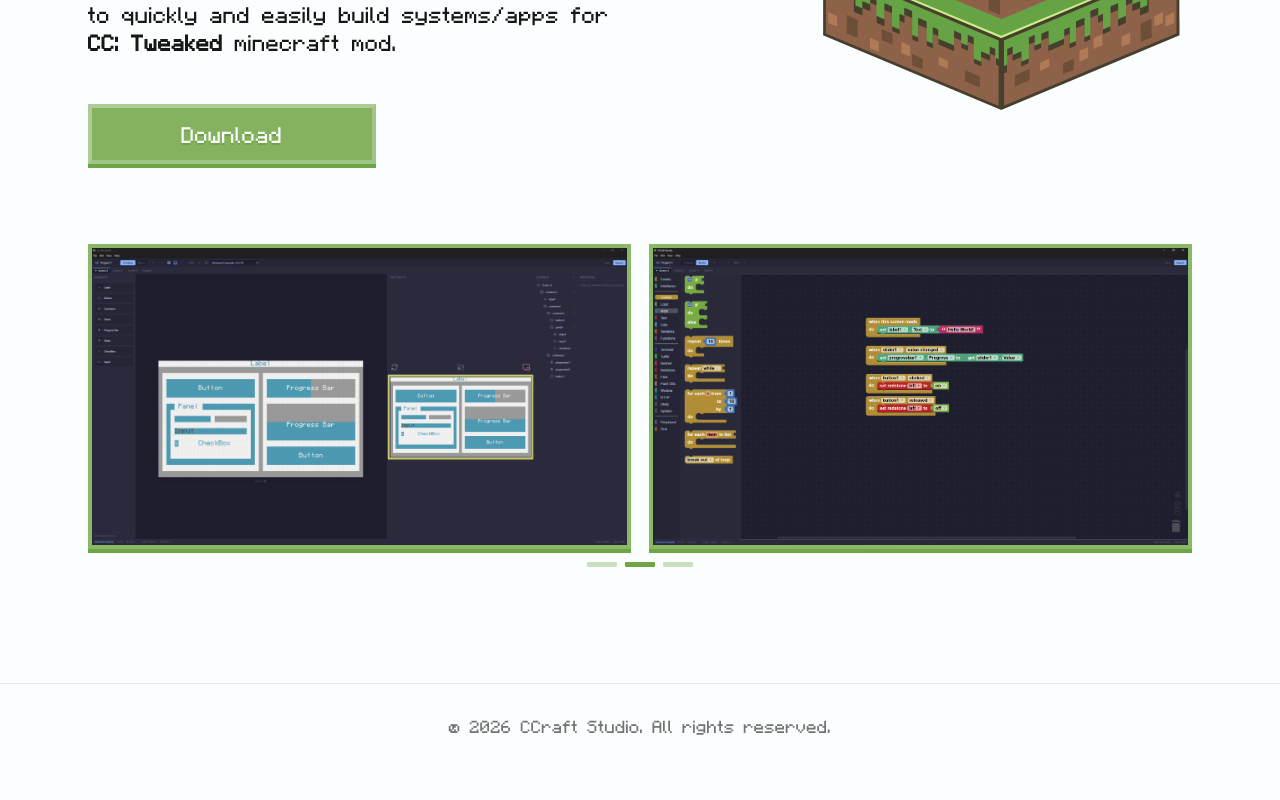
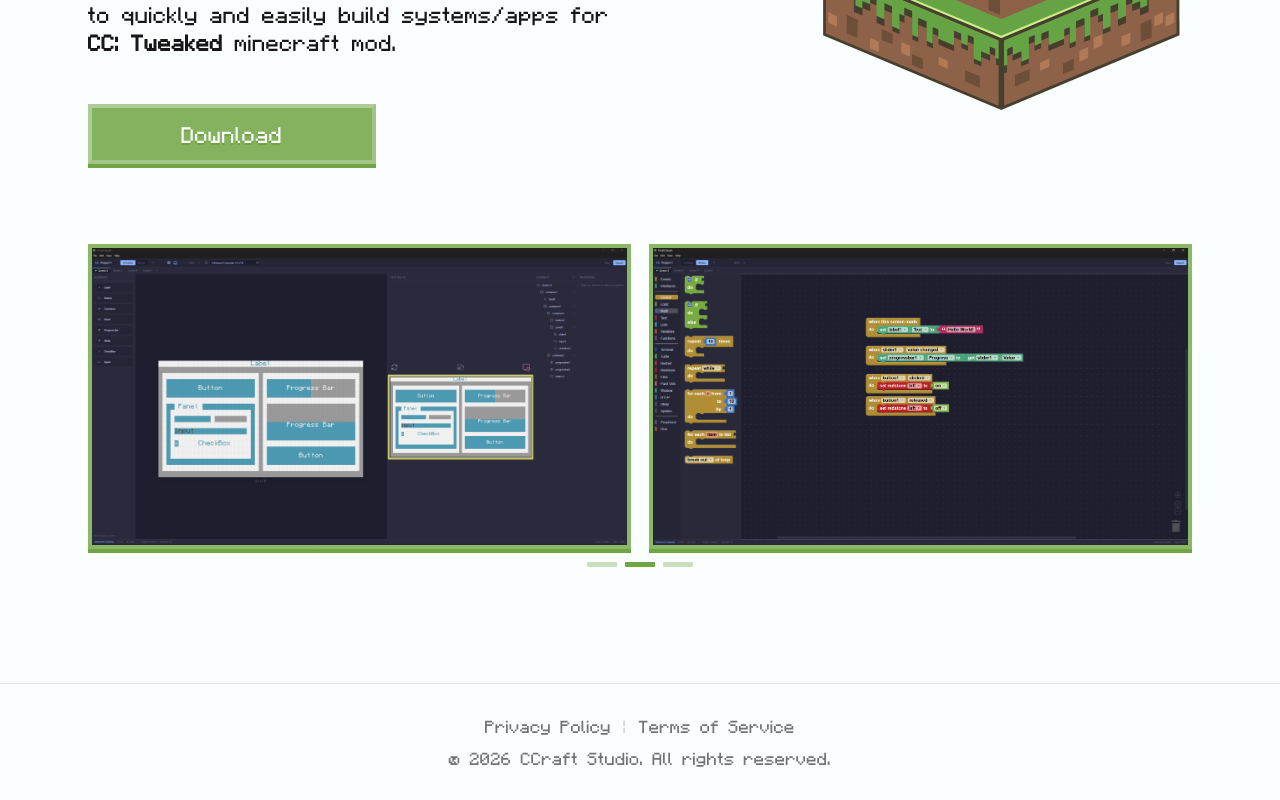
Before and after one commit to MohammedMMC/CCraft-Studio-Website, a Next.js app: page / in a window 1280 px wide. Shown: the part 337-1137 px from the top of the page. Before the commit the page ends 1105 px from the top, so only its background shows below. Built offline with nearby package versions, Linux system fonts and the light colour scheme; no server answers.

Commit message:
added pp and tos links in the footer

```diff
--- a/components/ScreenLayout.tsx
+++ b/components/ScreenLayout.tsx
@@ -1,7 +1,7 @@
 import type { ReactNode } from "react";
 import { auth } from "@clerk/nextjs/server";
 import { prisma } from "@/lib/prisma";
-import Modal from "./Modal";
+import Link from "next/link";
 import Navbar from "./Navbar";
 
 type ScreenLayoutProps = {
@@ -32,7 +32,16 @@ export default async function ScreenLayout({
 
       {/* Footer */}
       <footer className="border-t border-neutral-200 bg-white py-8">
-        <div className="mx-auto max-w-6xl px-6">
+        <div className="mx-auto max-w-6xl px-6 space-y-3">
+          <nav aria-label="Legal links" className="flex items-center justify-center gap-3 text-sm text-neutral-500">
+            <Link href="/pp" className="transition-colors hover:text-neutral-800">
+              Privacy Policy
+            </Link>
+            <span aria-hidden="true" className="text-neutral-300">|</span>
+            <Link href="/tos" className="transition-colors hover:text-neutral-800">
+              Terms of Service
+            </Link>
+          </nav>
           <p className="text-center text-sm text-neutral-500">
             &copy; {new Date().getFullYear()} CCraft Studio. All rights reserved.
           </p>
```
